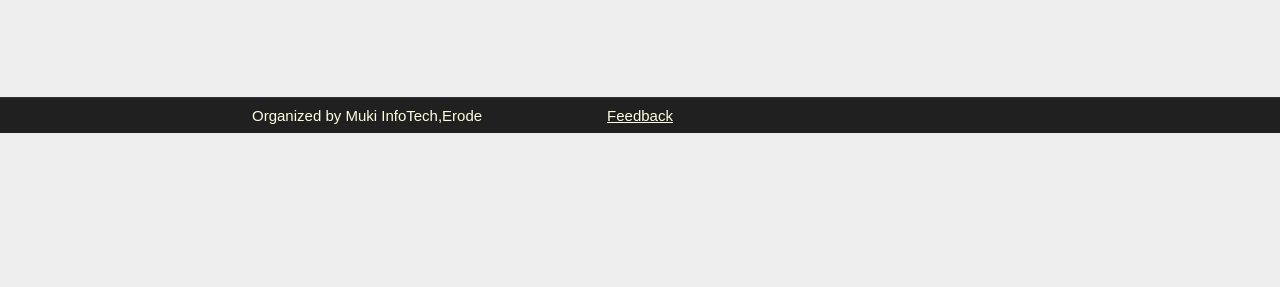
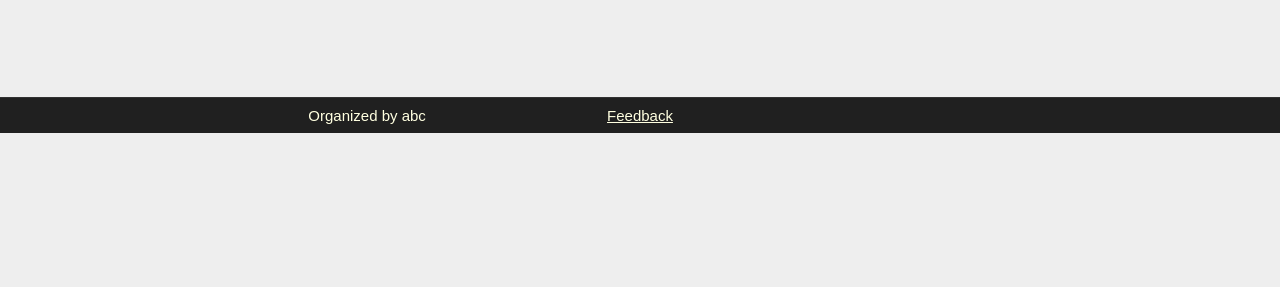
Before and after one commit to pratibhadixit3990/Mini-Project, a PHP site: page /account.php in a window 1280 px wide. Shown: the part 513-800 px from the top of the page. Run offline with PHP 8.4, Linux system fonts and the light colour scheme; the visitor is signed in with stand-in values (Sample User, id 1); some web fonts are replaced.

Commit message:
account.php modified again

```diff
--- a/account.php
+++ b/account.php
@@ -573,7 +573,7 @@ if (@$_GET['q'] == 3) {
 <div class="row footer">
  <div class="col-md-2 box"></div>
 <div class="col-md-3 box">
-<a href="#" data-toggle="modal" data-target="#developers" s style="color:lightyellow;" onmouseover="this.style('color:yellow')" target="new">Organized by Muki InfoTech,Erode</a>
+<a href="#" data-toggle="modal" data-target="#developers" s style="color:lightyellow;" onmouseover="this.style('color:yellow')" target="new">Organized by abc</a>
 </div>
 <!-- Modal For Developers-->
 <div class="modal fade title1" id="developers">
```
